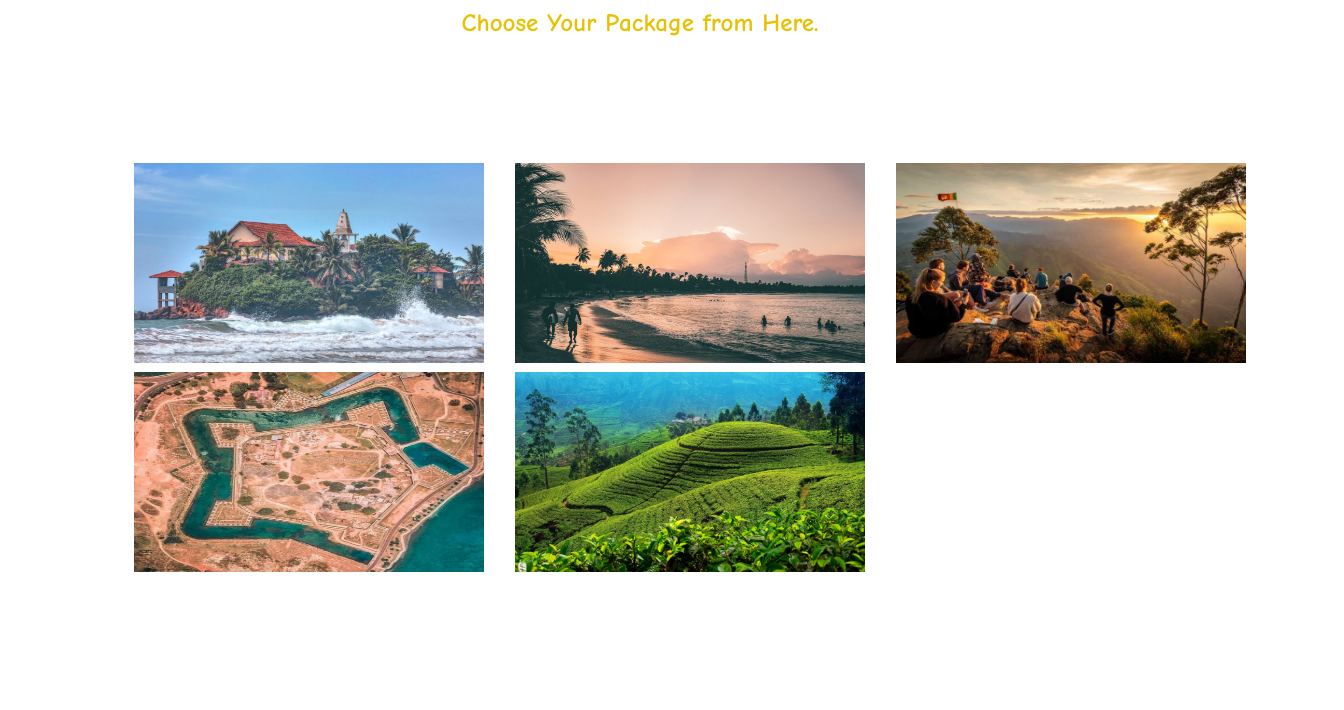
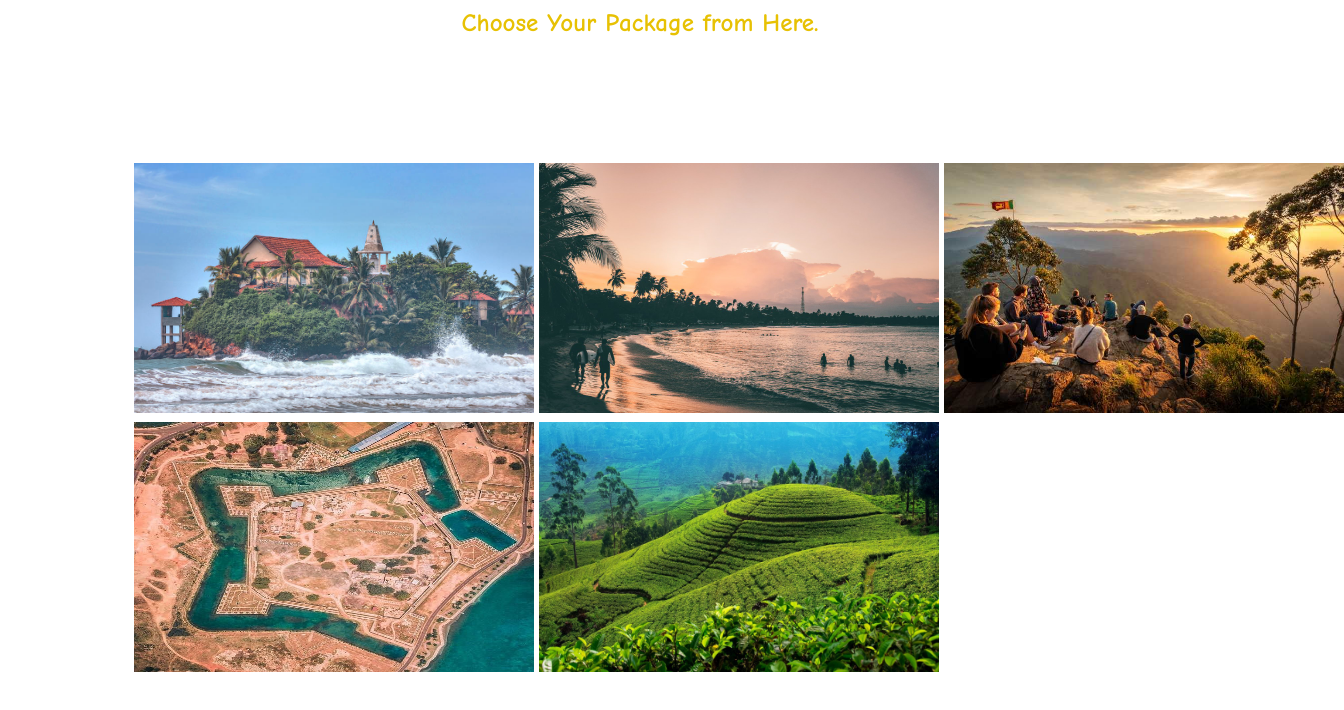
Before and after one commit to HacktivistTD/thaprobane-taxi, a plain HTML site: page packages.html in a window 1280 px wide. Shown: the whole page, 1344 px wide, since content can reach past the window. Drawn offline with Linux system fonts and the light colour scheme.

Commit message:
change image size

```diff
--- a/package.css
+++ b/package.css
@@ -7,8 +7,8 @@
 
   }
   .packages_img{
-    width: 350px;
-    height: 200px;
+    width: 400px;
+    height: 250px;
 
     }
 
```
